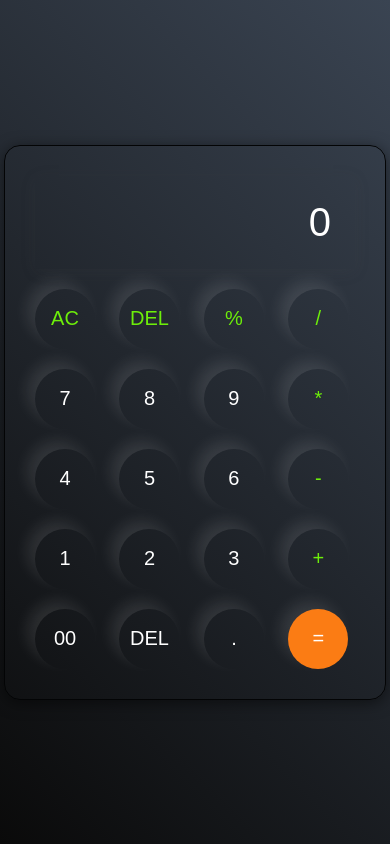
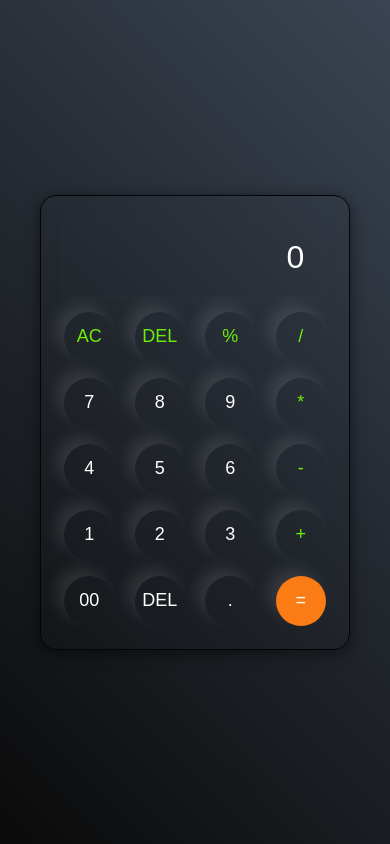
Before and after one commit to FarazAkbar306/Calculator, a plain HTML site: page index.html in a window 390 px wide. Drawn offline with Linux system fonts and the light colour scheme.

Commit message:
Added responsiveness

```diff
--- a/style.css
+++ b/style.css
@@ -34,7 +34,7 @@ input {
     padding: 24px;
     margin: 10px;
     background: transparent;
-    box-shadow: 0px 3px 15px rgba(84, 84, 84, 0.1);
+    box-shadow: 0px 3px 10px rgba(84, 84, 84, 0.1);
     font-size: 40px;
     text-align: right;
     cursor: pointer;
@@ -72,3 +72,23 @@ button:active {
     color: #6dee0a;
 
 }
+
+@media screen and (max-width: 780px) {
+    button {
+        width: 50px;
+        height: 50px;
+        margin: 8px;
+        font-size: 18px;
+    }
+
+    input {
+        width: 260px;
+        padding: 20px;
+        margin: 8px;
+        font-size: 32px;
+    }
+    .calculator {
+        padding: 15px;
+    }
+
+}
```
